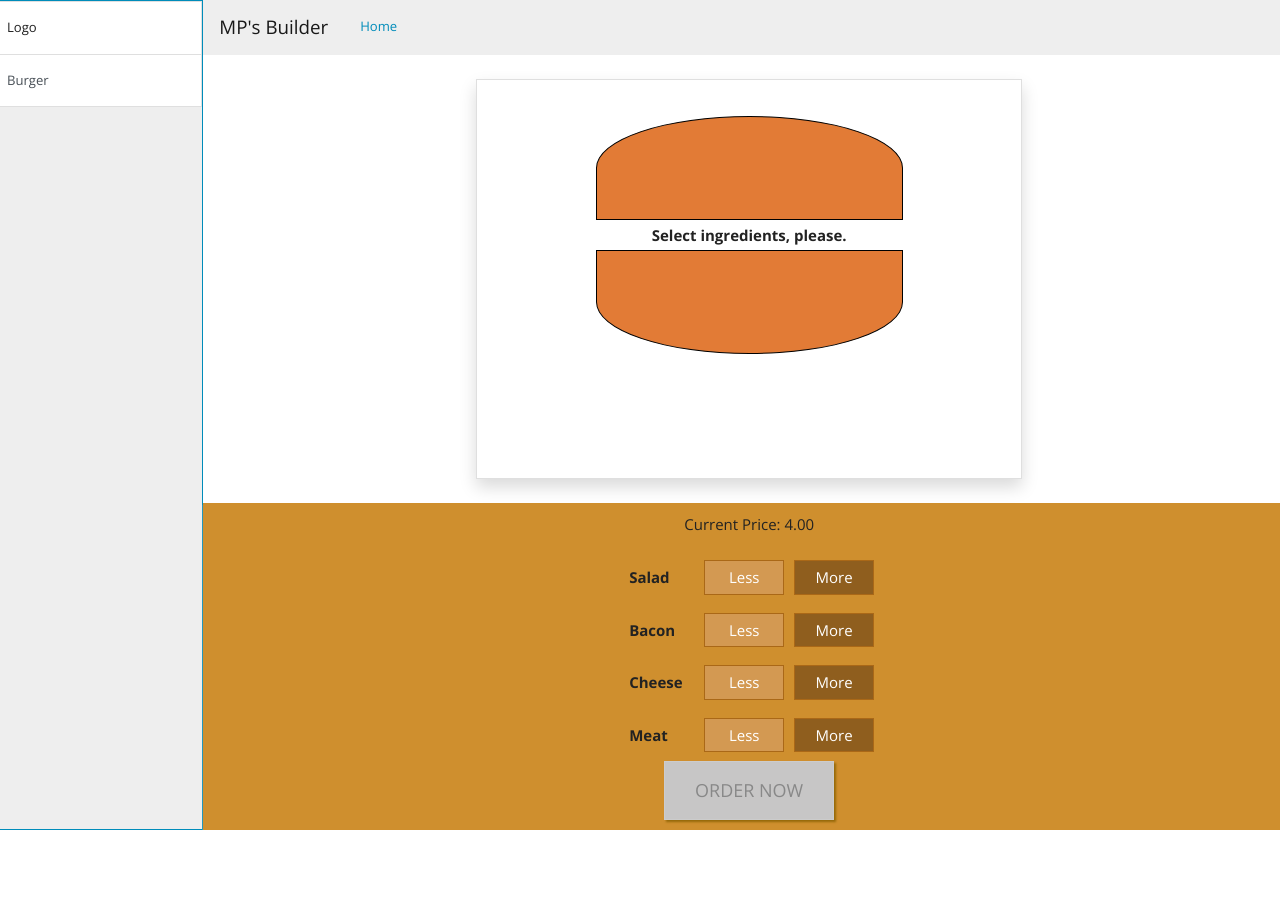
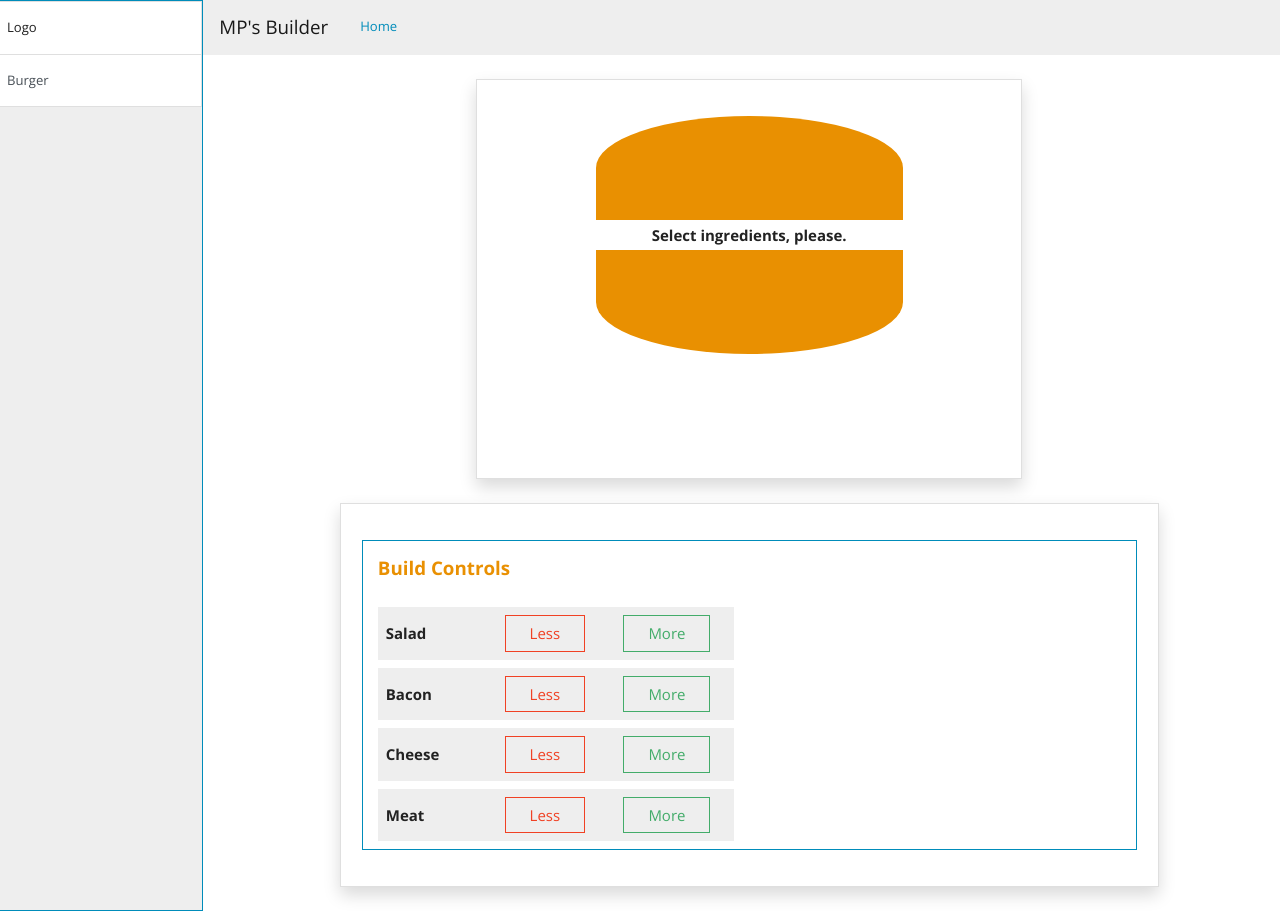
Before and after one commit to mpsingh17/Burger-Builder-ReactJS, a React (Create React App) app: page / in a window 1280 px wide. Before the commit the page ends 830 px from the top, so only its background shows below. Built offline with nearby package versions, Linux system fonts and the light colour scheme.

Commit message:
Build controls view enhancement.

```diff
--- a/src/components/build_controls/BuildControls.js
+++ b/src/components/build_controls/BuildControls.js
@@ -1,6 +1,7 @@
 import React from "react";
 import styles from "./BuildControls.module.css";
 import BuildControl from "./build_control/BuildControl";
+import { Card, Row, Col } from "react-bootstrap";
 
 const controls = [
     { label: "Salad", type: "salad" },
@@ -11,8 +12,18 @@ const controls = [
 
 const BuildControls = props => {
     return (
-        <div className={styles.BuildControls}>
-            <p>Current Price: {props.price.toFixed(2)}</p>
+        <Card
+            className={`${
+                styles.BuildControls
+            } mx-auto shadow p-3 my-4 bg-white rounded`}
+        >
+            <Card.Body>
+                <Row className="border border-primary">
+                    <Col sm={6}>
+                        <Card.Title className="font-weight-bolder text-warning py-3">
+                            Build Controls
+                        </Card.Title>
+
                         {controls.map(ctrl => (
                             <BuildControl
                                 key={ctrl.label}
@@ -25,14 +36,10 @@ const BuildControls = props => {
                                 }
                             />
                         ))}
-            <button
-                className={styles.OrderButton}
-                disabled={!props.isPurchasable}
-                onClick={props.showModalHandler}
-            >
-                ORDER NOW
-            </button>
-        </div>
+                    </Col>
+                </Row>
+            </Card.Body>
+        </Card>
     );
 };
 
--- a/src/components/build_controls/BuildControls.module.css
+++ b/src/components/build_controls/BuildControls.module.css
@@ -1,4 +1,4 @@
-.BuildControls {
+/* .BuildControls {
     width: 100%;
     background-color: #CF8F2E;
     display: flex;
@@ -7,10 +7,10 @@
     box-shadow: 0 2px 1px #ccc;
     margin: auto;
     padding: 10px 0;
-}
+} */
 
 .OrderButton {
-    background-color: #DAD735;
+    background-color: #dad735;
     outline: none;
     cursor: pointer;
     border: 1px solid #966909;
@@ -21,14 +21,15 @@
     box-shadow: 2px 2px 2px #966909;
 }
 
-.OrderButton:hover, .OrderButton:active {
-    background-color: #A0DB41;
+.OrderButton:hover,
+.OrderButton:active {
+    background-color: #a0db41;
     border: 1px solid #966909;
     color: #966909;
 }
 
 .OrderButton:disabled {
-    background-color: #C7C6C6;
+    background-color: #c7c6c6;
     cursor: not-allowed;
     border: 1px solid #ccc;
     color: #888888;
@@ -49,3 +50,8 @@
         transform: scale(1);
     }
 }
+
+.BuildControls {
+    width: 75%;
+    /* border: 1px solid lightcoral; */
+}
--- a/src/components/build_controls/build_control/BuildControl.js
+++ b/src/components/build_controls/build_control/BuildControl.js
@@ -1,18 +1,30 @@
-import React from 'react';
-import styles from './BuildControl.module.css';
+import React from "react";
+import styles from "./BuildControl.module.css";
 
-const BuildControl = (props) => {
+const BuildControl = props => {
     return (
-        <div className={styles.BuildControl}>
-            <div className={styles.Label}>{props.label}</div>
-            <button
-                className={styles.Less}
-                onClick={props.removeIngredientHandler}>Less</button>
-            <button
-                className={styles.More}
-                onClick={props.addIngredientHandler}>More</button>
+        <div className="d-flex mb-2 bg-secondary align-items-center">
+            <div className={`${styles.FlexFill} p-2 font-weight-bolder`}>
+                {props.label}
+            </div>
+            <div className={`${styles.FlexFill} p-2`}>
+                <button
+                    className="btn btn-outline-danger px-4"
+                    onClick={props.removeIngredientHandler}
+                >
+                    Less
+                </button>
+            </div>
+            <div className={`${styles.FlexFill} p-2`}>
+                <button
+                    className="btn btn-outline-success px-4"
+                    onClick={props.addIngredientHandler}
+                >
+                    More
+                </button>
+            </div>
         </div>
     );
-}
+};
 
 export default BuildControl;
--- a/src/components/build_controls/build_control/BuildControl.module.css
+++ b/src/components/build_controls/build_control/BuildControl.module.css
@@ -1,4 +1,4 @@
-.BuildControl {
+/* .BuildControl {
     display: flex;
     justify-content: space-between;
     align-items: center;
@@ -53,4 +53,8 @@
 .BuildControl .More:hover,.BuildControl .More:active {
     background-color: #99703F;
     color: white;
+} */
+
+.FlexFill {
+    flex: 1 1 0;
 }
--- a/src/components/burger/burger_ingredient/BurgerIngredient.module.css
+++ b/src/components/burger/burger_ingredient/BurgerIngredient.module.css
@@ -30,18 +30,18 @@
 
 .BurgerTop {
     height: 13vh;
-    background-color: #e27b36;
+    background-color: #e99001;
     border-top-left-radius: 50%;
     border-top-right-radius: 50%;
-    border: 1px solid black;
+    /* border: 1px solid black; */
 }
 
 .BurgerBottom {
     height: 13vh;
-    background-color: #e27b36;
+    background-color: #e99001;
     border-bottom-left-radius: 50%;
     border-bottom-right-radius: 50%;
-    border: 1px solid black;
+    /* border: 1px solid black; */
 }
 
 @media (max-width: 768px) {
```
Also changed, not shown: src/components/build_controls/logic.txt (added). Lines whose indentation alone changed are shown as unchanged.
